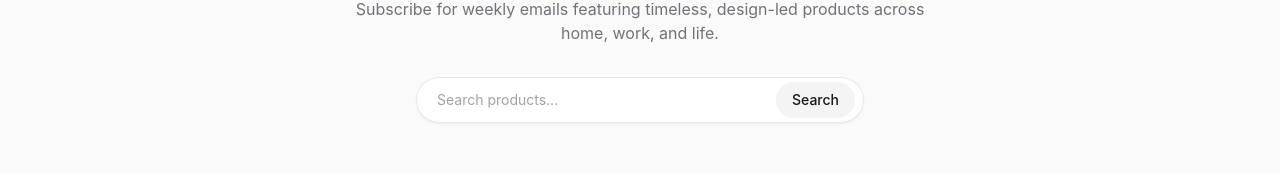
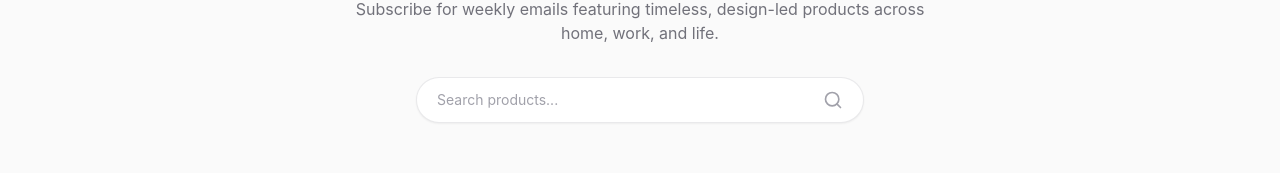
Before and after one commit to phalla-doll/curated-products-showcase, a React (Vite) app: page / in a window 1280 px wide. Shown: the part 301-474 px from the top of the page. Built offline with nearby package versions, Linux system fonts and the light colour scheme.

Commit message:
Enhance Hero component: integrate search and clear functionality with new icon buttons for improved user experience and interaction. Add XIcon for clear action and SearchIcon for search submission.

```diff
--- a/src/components/Hero.tsx
+++ b/src/components/Hero.tsx
@@ -1,4 +1,5 @@
 import { useEffect, useRef, useState } from "react";
+import { SearchIcon, XIcon } from "./icons/CoreIcons";
 
 function Hero() {
     const [searchValue, setSearchValue] = useState("");
@@ -99,16 +100,24 @@ function Hero() {
                         onChange={(e) => setSearchValue(e.target.value)}
                         className="grow bg-transparent px-5 py-3 text-sm text-zinc-900 placeholder-zinc-400 focus:outline-none"
                     />
-                    <button
-                        type="submit"
-                        className={`px-4 py-2 text-sm font-medium rounded-full transition-colors duration-200 ${
-                            searchValue
-                                ? "bg-zinc-900 text-white hover:bg-zinc-800"
-                                : "text-zinc-900 bg-zinc-100 hover:bg-zinc-200"
-                        }`}
-                    >
-                        Search
-                    </button>
+                    {searchValue ? (
+                        <button
+                            type="button"
+                            onClick={() => setSearchValue("")}
+                            className="px-3 flex items-center text-zinc-400 hover:text-zinc-600 transition-colors"
+                            aria-label="Clear search"
+                        >
+                            <XIcon className="size-5" />
+                        </button>
+                    ) : (
+                        <button
+                            type="submit"
+                            className="px-3 flex items-center text-zinc-400 hover:text-zinc-600 transition-colors"
+                            aria-label="Search"
+                        >
+                            <SearchIcon className="size-5" />
+                        </button>
+                    )}
                 </form>
             </div>
         </section>
--- a/src/components/icons/CoreIcons.tsx
+++ b/src/components/icons/CoreIcons.tsx
@@ -76,3 +76,23 @@ export const StaffPickIcon = (props: React.SVGProps<SVGSVGElement>) => (
         <path d="M12 2C6.48 2 2 6.48 2 12s4.48 10 10 10 10-4.48 10-10S17.52 2 12 2zm-2 15l-5-5 1.41-1.41L10 14.17l7.59-7.59L19 8l-9 9z" />
     </svg>
 );
+
+export const XIcon = (props: React.SVGProps<SVGSVGElement>) => (
+    <svg
+        xmlns="http://www.w3.org/2000/svg"
+        width="24"
+        height="24"
+        viewBox="0 0 24 24"
+        fill="none"
+        stroke="currentColor"
+        strokeWidth="2"
+        strokeLinecap="round"
+        strokeLinejoin="round"
+        role="img"
+        aria-label="Close"
+        {...props}
+    >
+        <line x1="18" y1="6" x2="6" y2="18" />
+        <line x1="6" y1="6" x2="18" y2="18" />
+    </svg>
+);
```
